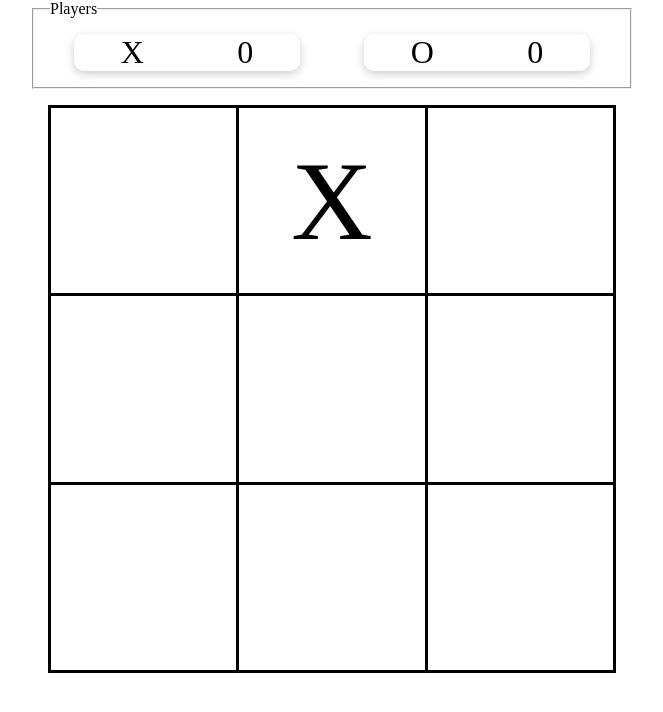
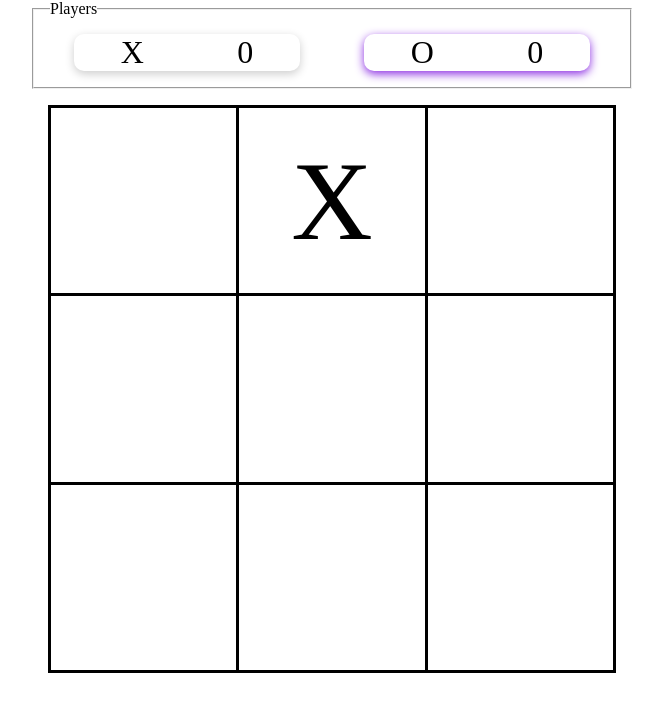
Before and after one commit to Radisza/TicTacToe, a plain HTML site: page index.html in a window 1280 px wide. Both pictures are taken after a click on the element 640 px from the left and 200 px from the top of the page. Shown: the whole page, without its empty margins (308-971 px from the left). Drawn offline with Linux system fonts and the light colour scheme.

Commit message:
Highlight active user

```diff
--- a/scripts/frontend/player_stats.mjs
+++ b/scripts/frontend/player_stats.mjs
@@ -20,12 +20,23 @@ export function createPlayerStats(player) {
 
     const update_html_elem = () => {
         const symbol = player.get_symbol();
+        player_elem.textContent = `${symbol}: ${player.get_num_of_wins()}`;
+    }
 
-        // document.querySelector(`.player_${symbol}`);
-        player_elem.textContent = `${symbol}: ${player.get_num_of_wins()}`;
+    const highlight = () => {
+        player_elem.classList.add('player_highlight');
+    }
+
+    const remove_highlight = () => {
+        player_elem.classList.remove('player_highlight');
     }
 
     const player_elem = create_html_elem();
 
-    return {get_html_elem, update_html_elem};
+    return {
+        get_html_elem,
+        update_html_elem,
+        highlight,
+        remove_highlight,
+    };
 }
--- a/scripts/frontend/screenController.mjs
+++ b/scripts/frontend/screenController.mjs
@@ -17,6 +17,9 @@ export function createScreenController(board_size) {
 
         let board_container = document.querySelector('.board_container');
         board_container.appendChild(board.get_html_elem());
+
+        let curr_player = game.get_curr_player();
+        players[curr_player.get_symbol()].highlight();
     }
 
     const set_hover_effect = (table) => {
@@ -56,7 +59,14 @@ export function createScreenController(board_size) {
 
         if (result == null) {
             // No one win, update screen and prepare for next move
-            let next_player = game.get_curr_player();
+            const next_player = game.get_curr_player();
+            for (const [symbol, player] of Object.entries(players)) {
+                if (symbol == next_player.get_symbol()) {
+                    player.highlight();
+                } else {
+                    player.remove_highlight()
+                }
+            }
             console.log("Next move for " + next_player.get_symbol());
         } else if (result.length > 0) {
             window.alert(curr_player.get_symbol() + " WIN!");
--- a/styles.css
+++ b/styles.css
@@ -46,3 +46,7 @@
     justify-content: space-around;
     align-items: center;
 }
+
+.player_highlight {
+    box-shadow: 0 3px 10px blueviolet;
+}
```
